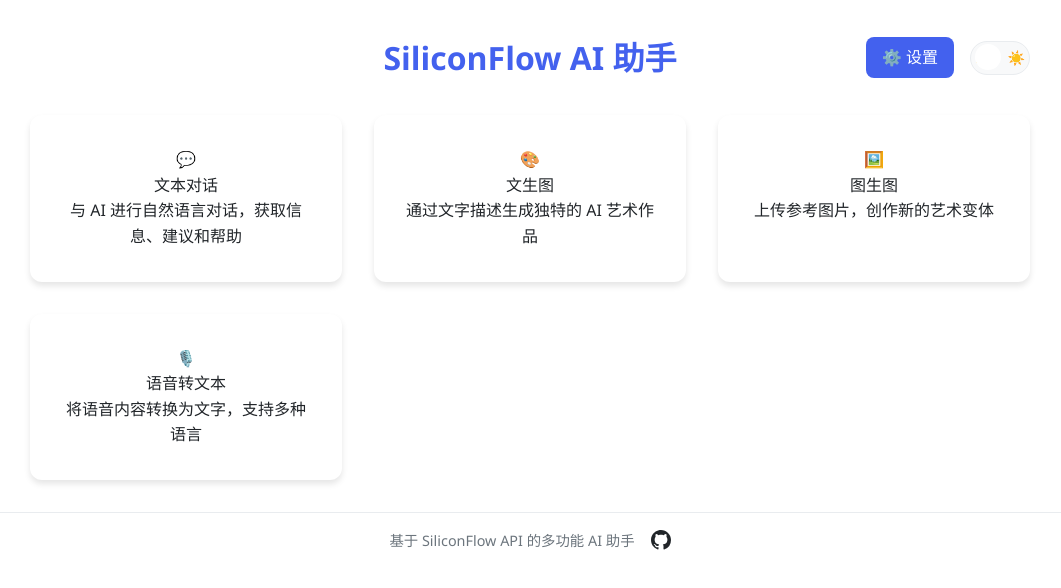
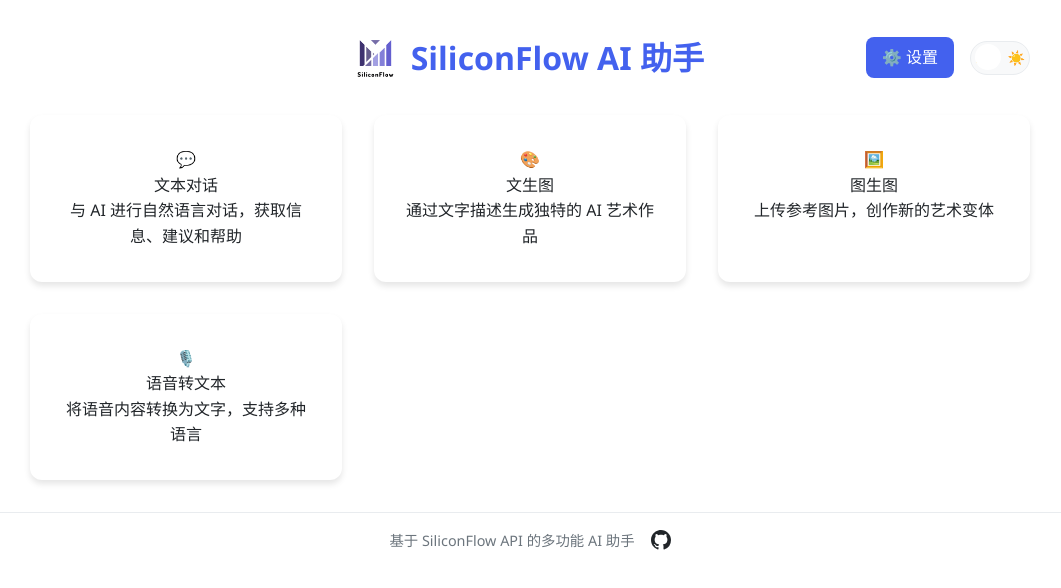
Before and after one commit to StardustWhisper/SiliconFlow-UI, a website: page public/home.html in a window 1280 px wide. Shown: the whole page, without its empty margins (110-1171 px from the left). Drawn offline with Linux system fonts and the light colour scheme.

Commit message:
add logo

```diff
--- a/public/home.html
+++ b/public/home.html
@@ -4,8 +4,31 @@
     <meta charset="UTF-8">
     <meta name="viewport" content="width=device-width, initial-scale=1.0">
     <title>SiliconFlow AI 助手</title>
+    <link rel="icon" href="logo/favicon.png" type="image/x-icon">
+    <link rel="shortcut icon" href="logo/favicon.png" type="image/x-icon">
     <link rel="stylesheet" href="styles.css">
     <style>
+
+        .logo-container {
+            display: flex;
+            align-items: center;
+            gap: 0.5rem;
+            flex-grow: 1;
+            justify-content: center;
+        }
+
+        .logo {
+            height: 32px;
+            width: auto;
+        }
+
+        @media (max-width: 768px) {
+            .logo {
+                height: 24px;
+            }
+        }
+
+
         .header {
             text-align: center;
             margin-bottom: 2rem;
@@ -101,13 +124,33 @@
         .footer-github:hover svg {
             transform: scale(1.1);
         }
+
+        .logo-container {
+            display: flex;
+            align-items: center;
+            gap: 1rem;
+        }
+
+        .logo {
+            height: 40px;
+            width: auto;
+        }
+
+        @media (max-width: 768px) {
+            .logo {
+                height: 32px;
+            }
+        }
     </style>
 </head>
 <body>
     <div class="container">
         <!-- 主标题和主题切换 -->
         <div class="header">
-            <h1>SiliconFlow AI 助手</h1>
+            <div class="logo-container">
+                <img src="logo/logo_transparent.png" alt="SiliconFlow Logo" class="logo">
+                <h1>SiliconFlow AI 助手</h1>
+            </div>
             <div class="header-controls">
                 <a href="settings.html" class="settings-button">⚙️ 设置</a>
                 <div class="theme-switch">
```
Also changed, not shown: public/chat.html (+6 -1 lines), public/image-to-image.html (+2 -0 lines), public/index.html (+2 -0 lines), public/settings.html (+2 -0 lines), public/speech-to-text.html (+2 -0 lines), public/text-to-image.html (+2 -0 lines), public/logo/favicon.png (added), public/logo/logo.png (added), public/logo/logo_transparent.png (added).
